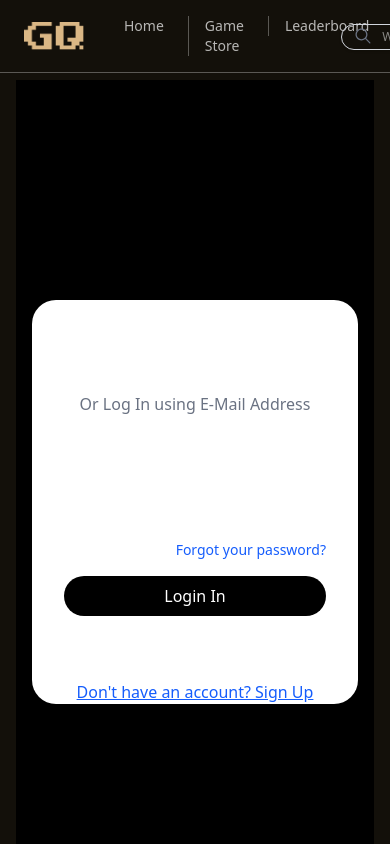
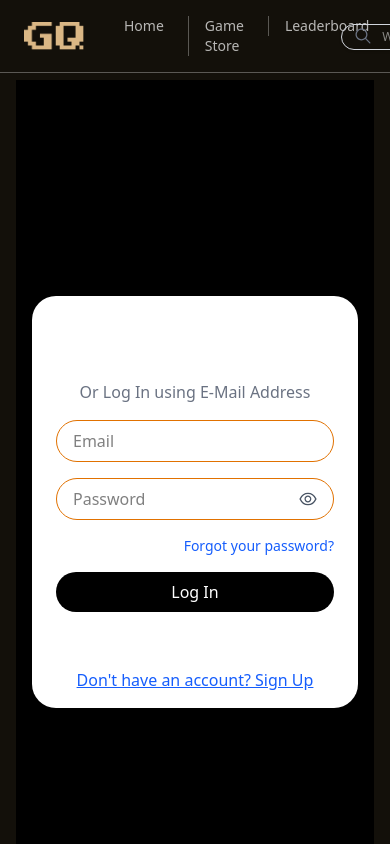
Before and after one commit to Kjadon-12/gamemano, a Next.js app: page /login in a window 390 px wide. Shown: the top 844 px of the page. Built offline with nearby package versions, Linux system fonts and the light colour scheme.

Commit message:
login/signup functionality added

```diff
--- a/src/app/products/loading.js
+++ b/src/app/products/loading.js
@@ -1,8 +1,9 @@
+import Loading from '@/components/Loader/Loading'
 import React from 'react'
 
 const loading = () => {
   return (
-    <div>loading</div>
+   <Loading/>
   )
 }
 
--- a/src/components/ListingPage/ListingPage.js
+++ b/src/components/ListingPage/ListingPage.js
@@ -101,7 +101,7 @@ const filterProducts = async () => {
             <div>
               <h3>All Products</h3>
               <p>
-                Showing {limit} of {total}
+                Showing {filteredProducts?.length || limit} of {total}
               </p>
             </div>
             <SortButton />
--- /dev/null
+++ b/src/components/Loader/Loading.js
@@ -0,0 +1,37 @@
+"use client"
+import { usePathname } from 'next/navigation'
+import React from 'react'
+
+const Loading = () => {
+    const pathname = usePathname()
+  return (
+    <div className="flex gap-6 p-6">
+    {/* Sidebar Skeleton (Filters) */}
+    <div className="flex-1 space-y-4 animate-pulse">
+      <div className="h-6 w-3/4 bg-gray-300 rounded" />
+      <div className="h-4 w-full bg-gray-300 rounded" />
+      <div className="h-4 w-2/3 bg-gray-300 rounded" />
+      <div className="h-4 w-1/2 bg-gray-300 rounded" />
+      <div className="h-4 w-3/4 bg-gray-300 rounded" />
+    </div>
+
+    {/* Product Cards Skeleton */}
+    <div className="flex-auto flex gap-6 flex-wrap">
+      {[1, 2, 3 ].map((item) => (
+        <div
+          key={item}
+          className="w-[304px] h-[400px] rounded-lg bg-white p-4 shadow animate-pulse space-y-4"
+        >
+          {/* <div className="h-40 bg-gray-300 rounded" />
+          <div className="h-6 w-3/4 bg-gray-300 rounded" />
+          <div className="h-4 w-1/2 bg-gray-300 rounded" /> */}
+          <div className="h-4 w-2/3 bg-gray-300 rounded" />
+          <div className="h-10 w-full bg-gray-300 rounded" />
+        </div>
+      ))}
+    </div>
+  </div>
+  )
+}
+
+export default Loading
--- a/src/components/UserAuth/SignInForm.js
+++ b/src/components/UserAuth/SignInForm.js
@@ -1,51 +1,103 @@
 "use client";
 
+import { getFromLocalStorage, setLocalStorageToCookie, setToLocalStorage } from "@/utils/localStorage";
+import { useRouter } from "next/navigation";
 import React, { useState } from "react";
+import { AiOutlineEye, AiOutlineEyeInvisible } from "react-icons/ai";
 
-export default function SignInForm({pathname}) {
-  const [formState , setFormState] = useState({
+export default function SignInForm({ pathname }) {
+  const [formState, setFormState] = useState({
     email: "",
-    password: ""
-  })
+    password: "",
+  });
+  const router = useRouter()
+  const [showPassword, setShowPassword] = useState(false);
 
+  const submitHandler = (e) => {
+    e.preventDefault();
+    // Submit logic here
+    console.log("Form Submitted", formState);
+    if (pathname === "/login") {
+      const { email, password } = getFromLocalStorage();
+      if (email === formState?.email && password === formState?.password) {
+        alert("Login Successfully! , Now You can access products detail page");
+        setFormState({email: "" , password:""});
+        setLocalStorageToCookie();
+        router.push("/products")
+      } else {
+        alert("Please Enter Correct Credentials !");
+        return;
+      }
+    }
+    else if(pathname==="/signup"){
+      setToLocalStorage(formState?.email , formState?.password);
+      alert("User Added Successfully !");
+      setFormState({email: "" , password:""})
+    }
+  };
 
-  const submitHandler = () => {
+  const inputChangeHandler = (e) => {
+    const { name, value } = e.target;
+    setFormState((prev) => ({
+      ...prev,
+      [name]: value,
+    }));
+  };
 
-  }
+  return (
+    <div className="w-full md:w-1/2 p-6 md:p-8">
+      <h2 className="text-3xl font-bold text-center mb-6">
+        {pathname === "/login" ? "Log In" : "Sign Up"}
+      </h2>
 
-  const inputChangeHandler = () => {
+      <p className="text-center text-gray-500 mb-4">
+        Or {pathname === "/login" ? "Log In" : "Sign Up"} using E-Mail Address
+      </p>
 
-  }
-  return (
-    <div className="w-full md:w-1/2 p-8">
-      <h2 className="text-3xl font-bold text-center mb-6">{pathname === "/login" ? "Log In" : "Sign Up"}</h2>
-
-
-
-      <p className="text-center text-gray-500 mb-4">Or {pathname === "/login" ? "Log In" : "Sign Up"} using E-Mail Address</p>
       <form onSubmit={submitHandler}>
         <input
           type="email"
           placeholder="Email"
           name="email"
-        value={formState?.email}
-        onChange={(e) => inputChangeHandler(e)}
-        className="w-full mb-4 px-4 py-2 border rounded-full focus:outline-none focus:ring-2 focus:ring-black"
+          value={formState.email}
+          onChange={inputChangeHandler}
+          className="w-full mb-4 px-4 py-2 border border-amber-600 text-black rounded-full focus:outline-none focus:ring-2 focus:ring-black"
+          required
         />
-      {/* {  <p className="test-sm mb-4 text-red-600">gdfdfgdf</p>} */}
+
+        <div className="relative mb-4">
           <input
-        type="password"
+            type={showPassword ? "text" : "password"}
             placeholder="Password"
             name="password"
-        value={formState?.password}
-        className="w-full mb-2 px-4 py-2 border rounded-full focus:outline-none focus:ring-2 focus:ring-black"
+            value={formState.password}
+            onChange={inputChangeHandler}
+            className="w-full px-4 py-2 border border-amber-600 text-black rounded-full focus:outline-none focus:ring-2 focus:ring-black pr-10"
+            required
           />
-     {pathname === "/login" && <div className="text-right text-sm text-blue-600 mb-4 cursor-pointer hover:underline">
+          <div
+            className="absolute inset-y-0 right-4 flex items-center cursor-pointer text-gray-600"
+            onClick={() => setShowPassword(!showPassword)}
+          >
+            {showPassword ? (
+              <AiOutlineEyeInvisible size={20} />
+            ) : (
+              <AiOutlineEye size={20} />
+            )}
+          </div>
+        </div>
+
+        {pathname === "/login" && (
+          <div className="text-right text-sm text-blue-600 mb-4 cursor-pointer hover:underline">
             Forgot your password?
-      </div>}
+          </div>
+        )}
 
-      <button type="submit" className="w-full cursor-pointer bg-black text-white py-2 rounded-full hover:bg-[#16130cc7] transition">
-       {pathname === "/login" ? "Login In" : "Sign Up"}
+        <button
+          type="submit"
+          className="w-full cursor-pointer bg-black text-white py-2 rounded-full hover:bg-[#16130cc7] transition"
+        >
+          {pathname === "/login" ? "Log In" : "Sign Up"}
         </button>
       </form>
     </div>
--- a/src/components/UserAuth/UserAuth.js
+++ b/src/components/UserAuth/UserAuth.js
@@ -23,7 +23,7 @@ export default function UserAuth() {
         <div className="md:hidden mt-4 text-center">
           <button
             onClick={() => router.push(pathname==="/login" ? "/signup" : "/login")}
-            className="mt-4 text-blue-600 underline"
+            className="mt-4 pb-4 text-blue-600 underline"
           >
             {pathname === "/login" ? "Don't have an account? Sign Up" : "Already have an account? Login In"}
           </button>
--- a/src/utils/localStorage.js
+++ b/src/utils/localStorage.js
@@ -1,4 +1,14 @@
 "use client"
+export const setToLocalStorage = (email , password) => {
+    localStorage.setItem("email" , email);
+    localStorage.setItem("password" , password)
+}
+
+export const getFromLocalStorage = () => {
+  const email =  localStorage.getItem("email");
+   const password = localStorage.getItem("password")
+   return({email , password})
+}
 export const setLocalStorageToCookie = () => {
     const email = localStorage.getItem("email");
     if (email) {
```
Lines whose indentation alone changed are shown as unchanged.
